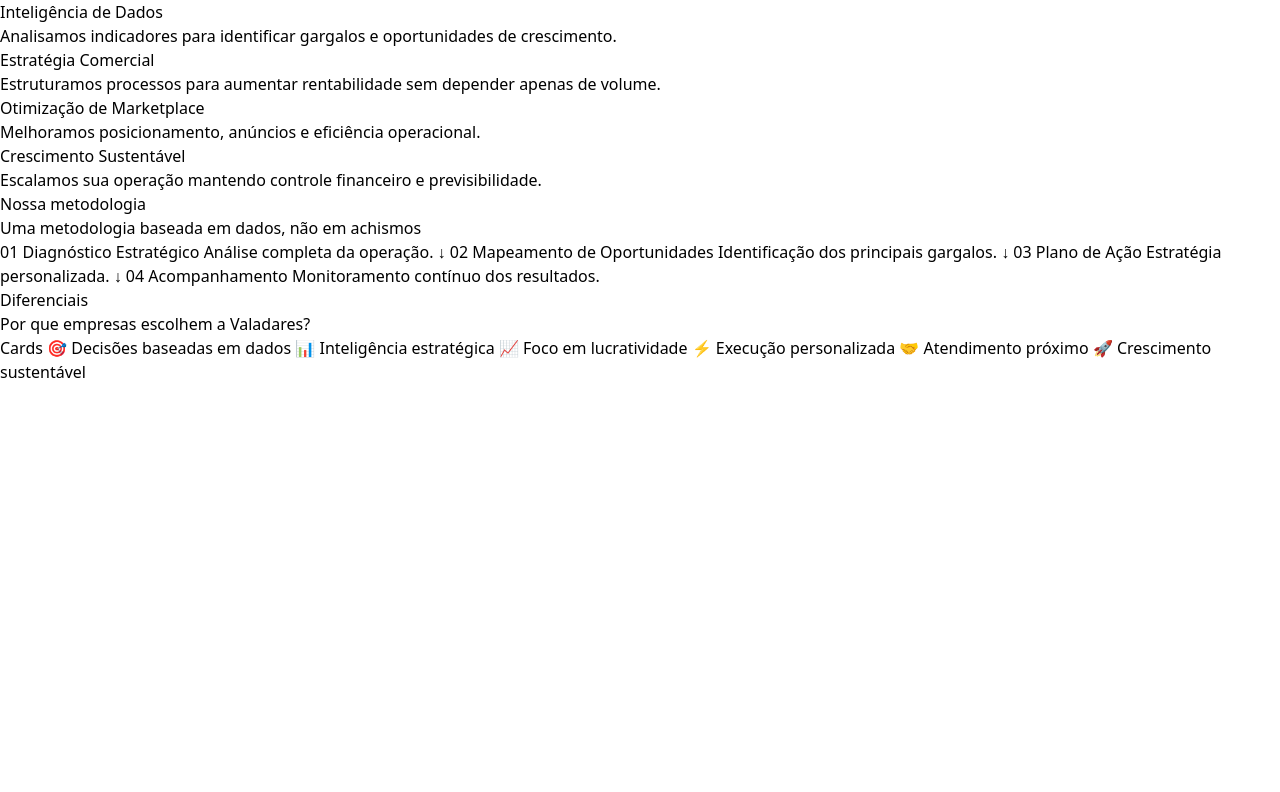
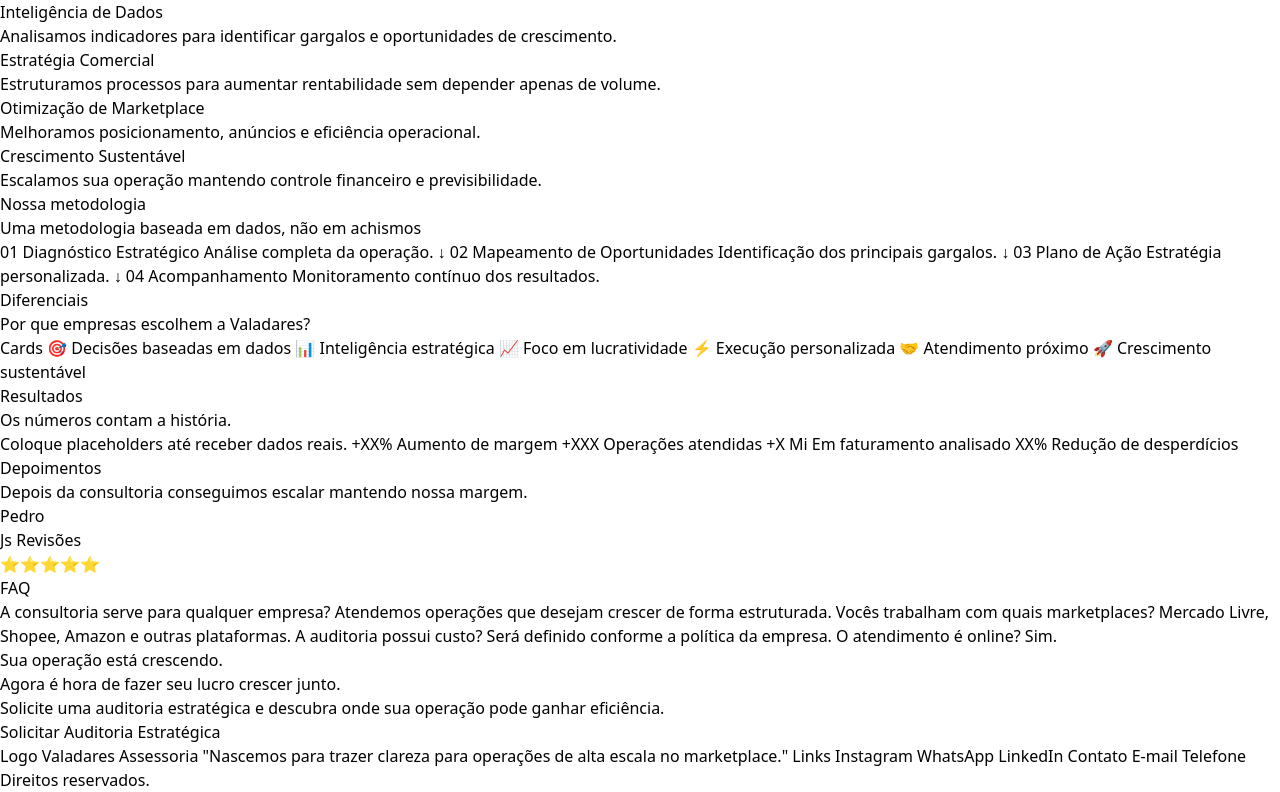
Before and after one commit to andersongama-dev/valadares, a Next.js app: page / in a window 1280 px wide. Shown: the part 552-1344 px from the top of the page. Before the commit the page ends 936 px from the top, so only its background shows below. Built offline with nearby package versions, Linux system fonts and the light colour scheme.

Commit message:
feat: initial HTML structure

```diff
--- a/app/page.tsx
+++ b/app/page.tsx
@@ -147,6 +147,70 @@
           🚀 Crescimento sustentável
         </div>
       </section>
+
+      <section>
+        <div>
+          <p>Resultados</p>
+          <h2>Os números contam a história.</h2>
+        </div>
+
+        <div>
+          Coloque placeholders até receber dados reais. +XX% Aumento de margem
+          +XXX Operações atendidas +X Mi Em faturamento analisado XX% Redução de
+          desperdícios
+        </div>
+      </section>
+
+      <section>
+        <div>
+          <h2>Depoimentos</h2>
+        </div>
+
+        <div>
+          <article>
+            <h5>
+              Depois da consultoria conseguimos escalar mantendo nossa margem.
+            </h5>
+            <p>Pedro</p>
+            <p>Js Revisões</p>
+            <p>⭐⭐⭐⭐⭐</p>
+          </article>
+        </div>
+      </section>
+
+      <section>
+        <div>
+          <h2>FAQ</h2>
+        </div>
+
+        <div>
+          A consultoria serve para qualquer empresa? Atendemos operações que
+          desejam crescer de forma estruturada. Vocês trabalham com quais
+          marketplaces? Mercado Livre, Shopee, Amazon e outras plataformas. A
+          auditoria possui custo? Será definido conforme a política da empresa.
+          O atendimento é online? Sim.
+        </div>
+      </section>
+
+      <section>
+        <div>
+          <h2>Sua operação está crescendo.</h2>
+          <p>Agora é hora de fazer seu lucro crescer junto.</p>
+
+          <p>
+            Solicite uma auditoria estratégica e descubra onde sua operação pode
+            ganhar eficiência.
+          </p>
+
+          <button>Solicitar Auditoria Estratégica</button>
+        </div>
+      </section>
+
+      <footer>
+        Logo Valadares Assessoria "Nascemos para trazer clareza para operações
+        de alta escala no marketplace." Links Instagram WhatsApp LinkedIn
+        Contato E-mail Telefone Direitos reservados.
+      </footer>
     </div>
   );
 }
```
